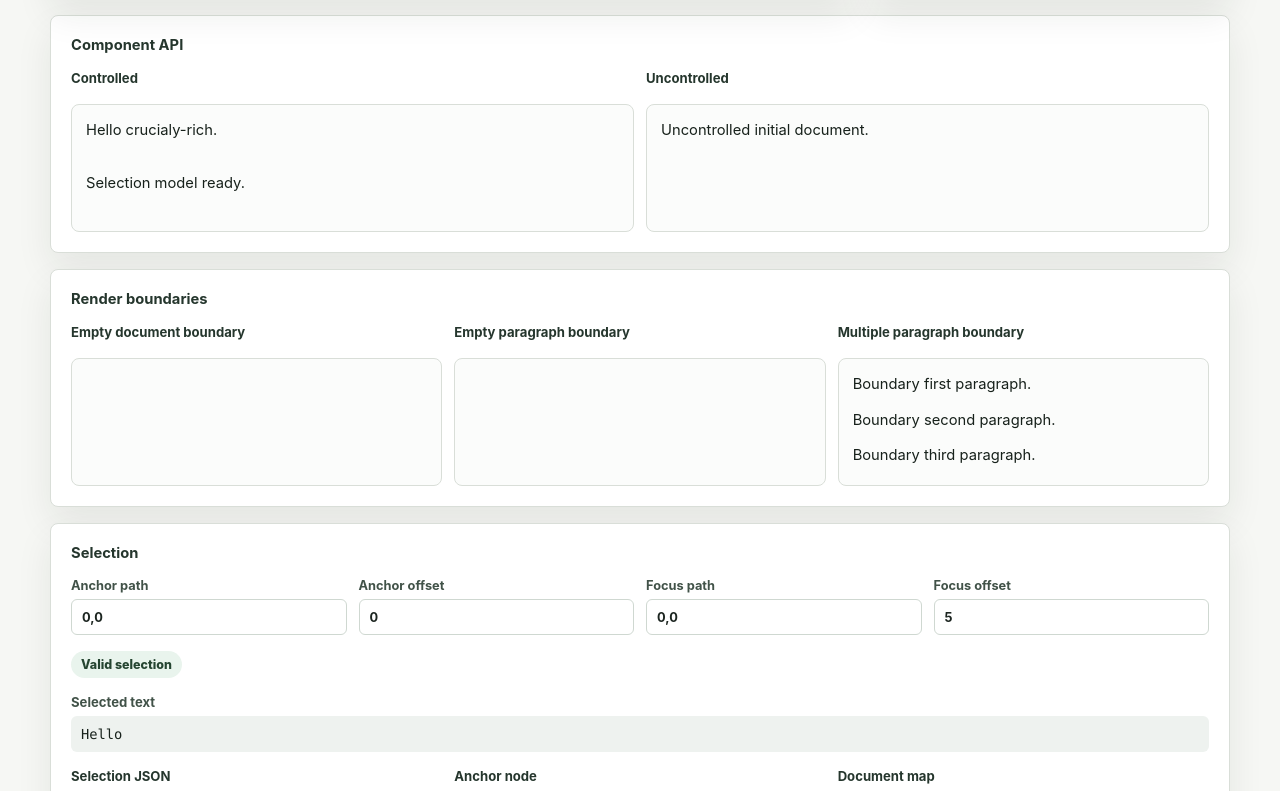
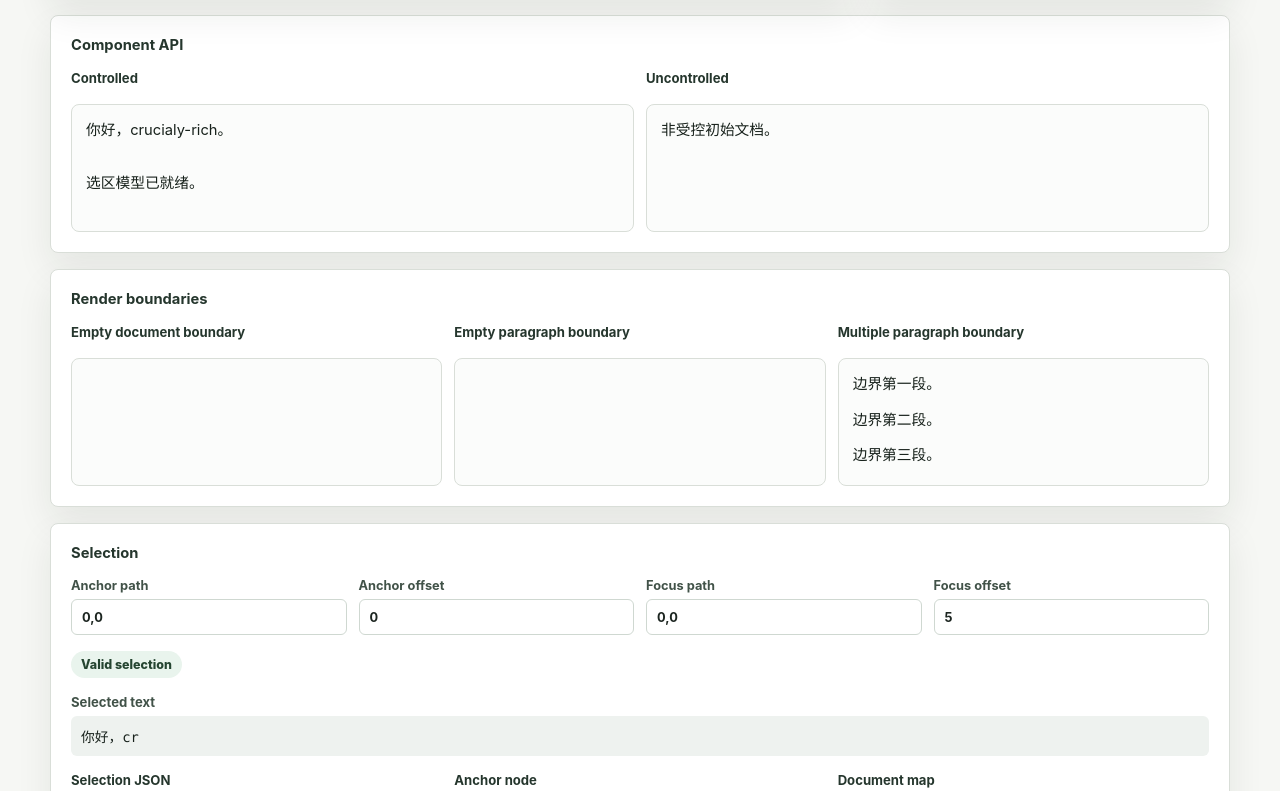
Before and after one commit to QDyanbing/crucialy-rich, a React (Vite) app in the folder apps/demo/: page / in a window 1280 px wide. Shown: the part 809-1600 px from the top of the page. Built offline with nearby package versions, Linux system fonts and the light colour scheme.

Commit message:
feat: localize demo example content

```diff
--- a/apps/demo/src/main.tsx
+++ b/apps/demo/src/main.tsx
@@ -36,29 +36,29 @@ interface RenderBoundaryExample {
 const modelExamples: ModelExample[] = [
   {
     id: "regular",
-    label: "Regular document",
+    label: "常规文档",
     value: createDocument([
-      createParagraph([createText("Hello crucialy-rich.")]),
-      createParagraph([createText("Selection model ready.")]),
+      createParagraph([createText("你好，crucialy-rich。")]),
+      createParagraph([createText("选区模型已就绪。")]),
     ]),
   },
   {
     id: "empty",
-    label: "Empty document",
+    label: "空文档",
     value: { type: "document", children: [] },
   },
   {
     id: "invalid",
-    label: "Invalid document",
+    label: "非法文档",
     value: {
       type: "document",
-      children: [{ type: "text", text: "Loose text" }],
+      children: [{ type: "text", text: "游离文本" }],
     },
   },
 ];
 
 const uncontrolledPreviewDocument = createDocument([
-  createParagraph([createText("Uncontrolled initial document.")]),
+  createParagraph([createText("非受控初始文档。")]),
 ]);
 
 const renderBoundaryExamples: RenderBoundaryExample[] = [
@@ -82,9 +82,9 @@ const renderBoundaryExamples: RenderBoundaryExample[] = [
     id: "multi-paragraph",
     label: "Multiple paragraph boundary",
     document: createDocument([
-      createParagraph([createText("Boundary first paragraph.")]),
-      createParagraph([createText("Boundary second paragraph.")]),
-      createParagraph([createText("Boundary third paragraph.")]),
+      createParagraph([createText("边界第一段。")]),
+      createParagraph([createText("边界第二段。")]),
+      createParagraph([createText("边界第三段。")]),
     ]),
   },
 ];
```
Also changed, not shown: 1 other file (tests, documents, lock files or other folders).
